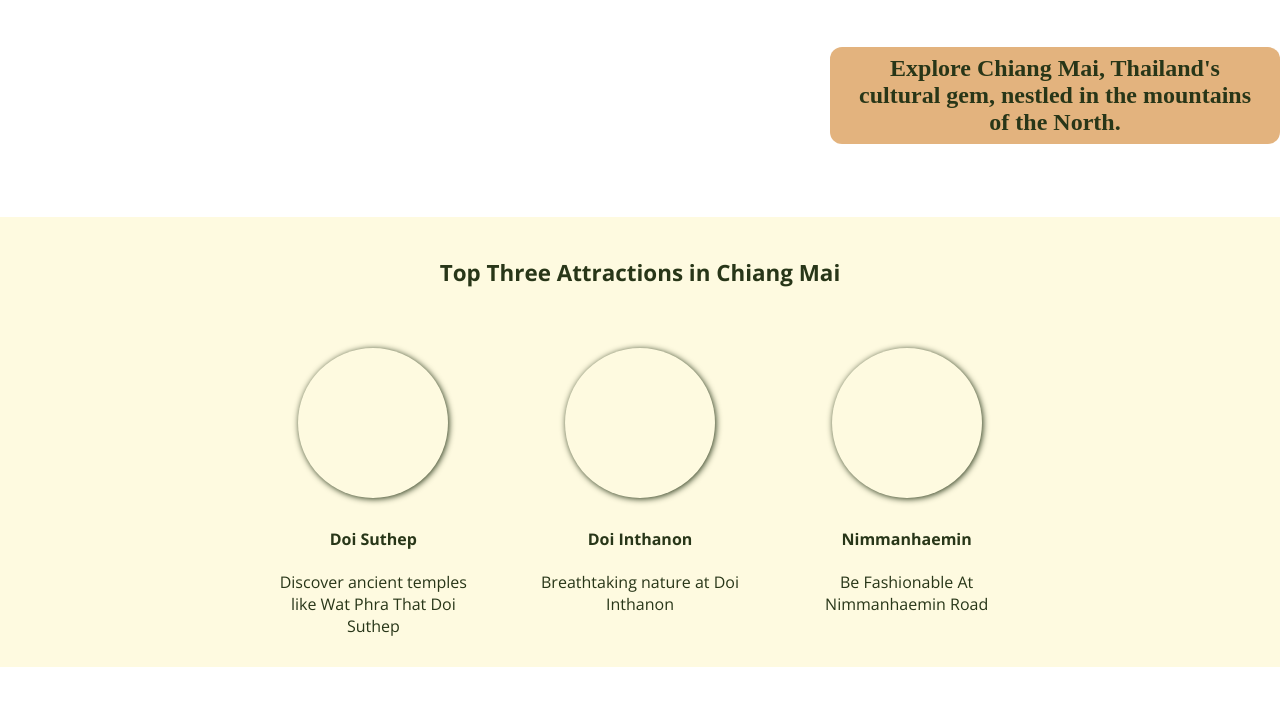
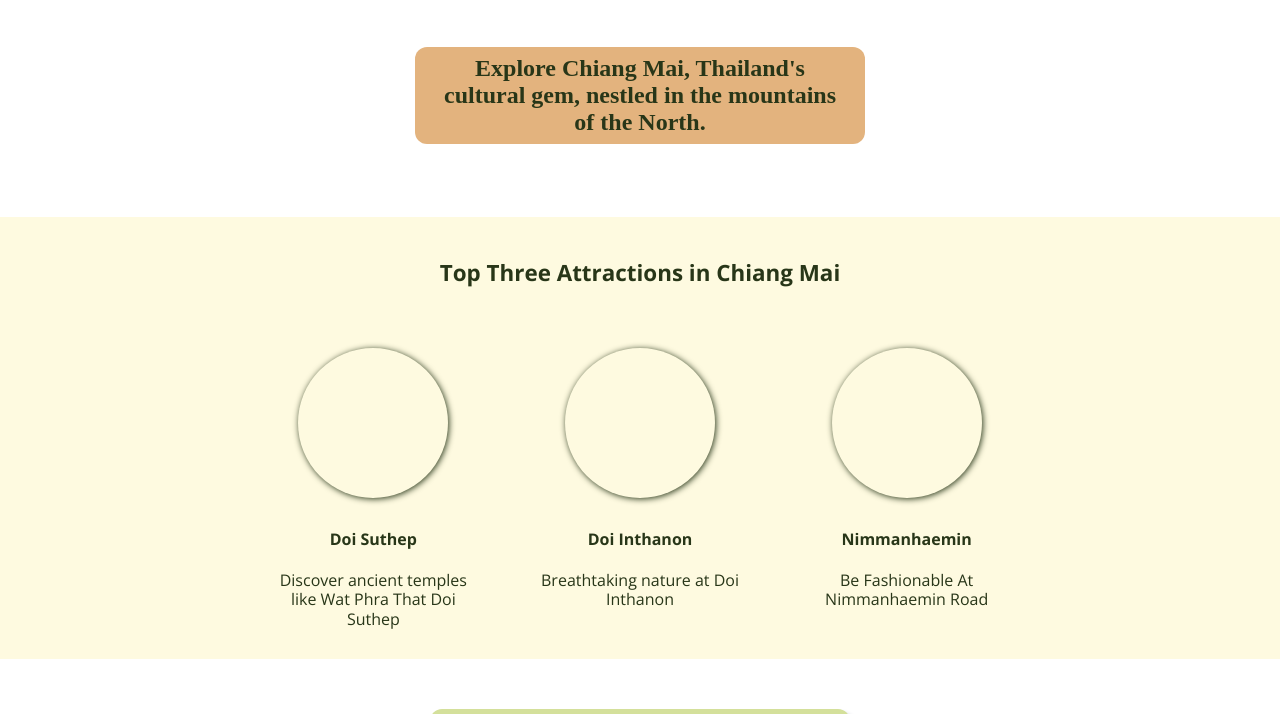
Before and after one commit to ketkrut/Hometown-Homepage, a website built with Vite: page index.html in a window 1280 px wide. Shown: the part 133-847 px from the top of the page. Built offline with nearby package versions, Linux system fonts and the light colour scheme; files whose address does not match are found by name; a web font is replaced by a local one.

Commit message:
Update index.css

```diff
--- a/index.css
+++ b/index.css
@@ -9,7 +9,7 @@ body{
 .hero-section {
     display: flex;
     flex-direction: column;
-    align-items: end;
+    align-items: center;
     justify-content: center;
     height: 350px;
     background-image: url("images/mountian.jpg");
@@ -90,7 +90,7 @@ body{
 
 .attractions-description {
     margin: 0;
-    line-height: ;
+    line-height: 1.2;
 }
 
 .guide-section {
```
